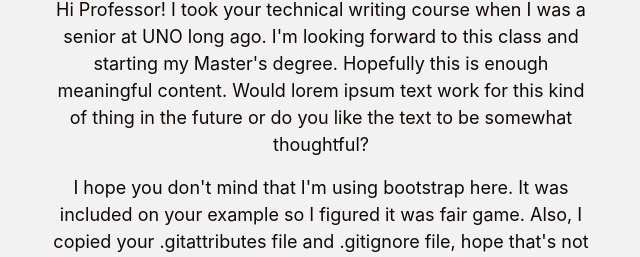
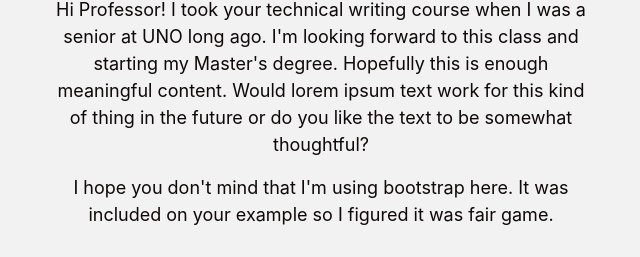
Before and after one commit to leafyfresh/ISQA3900851.1231_Nathan_Noonan_Activity_2_a, a plain HTML site: page index.html in a window 1280 px wide. Shown: the part 543-800 px from the top of the page, without its empty margins (319-959 px from the left). Drawn offline with nearby package versions, Linux system fonts and the light colour scheme.

Commit message:
removing line from the homepage that is no longer true in this repository

```diff
--- a/index.html
+++ b/index.html
@@ -24,7 +24,6 @@
           <p>
             I hope you don't mind that I'm using bootstrap here.
             It was included on your example so I figured it was fair game.
-            Also, I copied your .gitattributes file and .gitignore file, hope that's not a problem.
           </p>
         </div>
         <a href="about-me.html" class="btn btn-primary mr-2">About Me</a>
```
